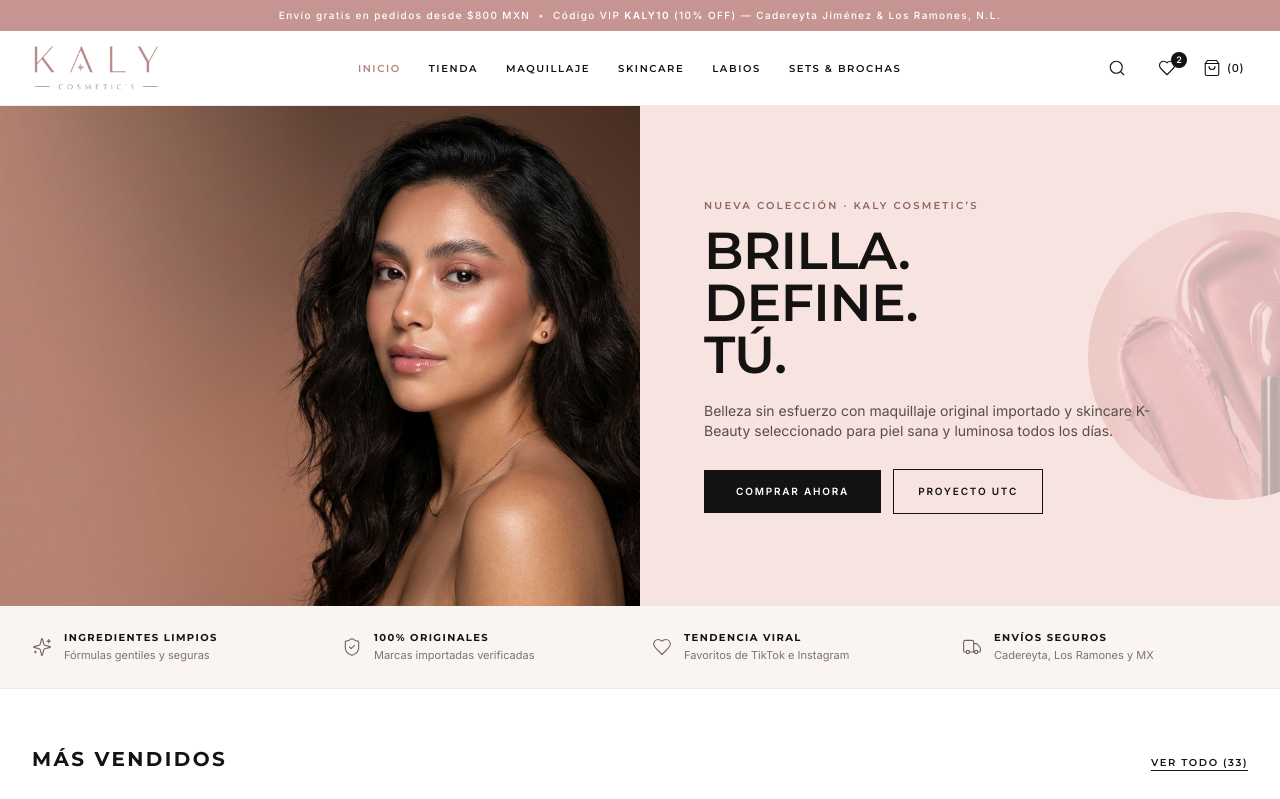
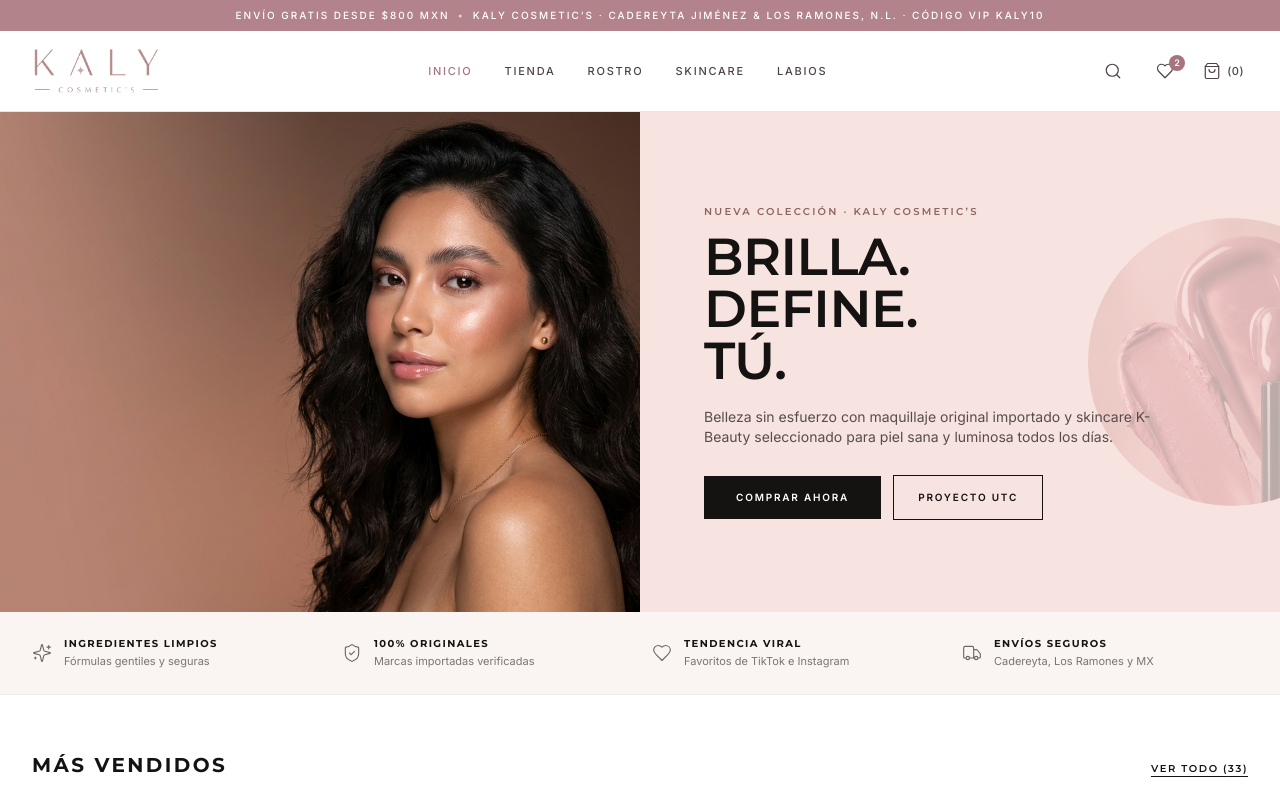
Before and after one commit to meldnmyrz/Kaly-Cosmetics, a React (Vite) app: page / in a window 1280 px wide. Shown: the top 799 px of the page. Built offline with nearby package versions, Linux system fonts and the light colour scheme.

Commit message:
style: restaurar el header anterior

```diff
--- a/src/components/layout/Navbar.tsx
+++ b/src/components/layout/Navbar.tsx
@@ -8,10 +8,9 @@ import { PRODUCTS } from '../../data/products';
 const NAV_LINKS = [
   { to: '/', label: 'Inicio', exact: true },
   { to: '/tienda', label: 'Tienda' },
-  { to: '/tienda?categoria=Rostro', label: 'Maquillaje' },
+  { to: '/tienda?categoria=Rostro', label: 'Rostro' },
   { to: '/tienda?categoria=Skincare', label: 'Skincare' },
   { to: '/tienda?categoria=Labios', label: 'Labios' },
-  { to: '/tienda?categoria=Herramientas', label: 'Sets & Brochas' },
 ];
 
 export const Navbar: React.FC = () => {
@@ -49,24 +48,24 @@ export const Navbar: React.FC = () => {
   };
 
   return (
-    <header className="sticky top-0 z-40 w-full border-b border-[#EFE9E7] bg-white">
-      {/* Lúmé-style Dusty Rose Top Announcement Bar */}
-      <div className="bg-[#C69592] px-4 py-2 text-center text-[10px] font-medium tracking-[0.14em] text-white">
-        Envío gratis en pedidos desde $800 MXN
-        <span className="mx-2 opacity-70">•</span>
+    <header className="sticky top-0 z-40 w-full border-b border-[#F0E3E6] bg-white/95 backdrop-blur-md">
+      {/* Subtle Dusty-Mauve Announcement Strip */}
+      <div className="bg-[#B3838B] px-4 py-2 text-center text-[10px] font-medium uppercase tracking-[0.2em] text-white">
+        <span>Envío gratis desde $800 MXN</span>
+        <span className="mx-2 opacity-60">•</span>
         <span className="hidden sm:inline">
-          Código VIP <strong>KALY10</strong> (10% OFF) — Cadereyta Jiménez & Los Ramones, N.L.
+          Kaly Cosmetic’s · Cadereyta Jiménez & Los Ramones, N.L. · Código VIP KALY10
         </span>
         <span className="sm:hidden">Código VIP: KALY10</span>
       </div>
 
-      {/* Main Pure White Architectural Header */}
-      <div className="mx-auto flex h-[74px] max-w-7xl items-center justify-between px-4 sm:px-6 lg:px-8">
+      {/* Main Clean White Header */}
+      <div className="mx-auto flex h-20 max-w-7xl items-center justify-between px-4 sm:px-6 lg:px-8">
         <div className="flex items-center gap-3">
           <button
             type="button"
             onClick={() => setMobileMenuOpen((prev) => !prev)}
-            className="flex h-9 w-9 items-center justify-center text-[#141312] lg:hidden"
+            className="flex h-9 w-9 items-center justify-center text-[#2A2324] lg:hidden"
             aria-label="Abrir menú de navegación"
           >
             {mobileMenuOpen ? <X className="h-5 w-5" /> : <Menu className="h-5 w-5" />}
@@ -77,8 +76,8 @@ export const Navbar: React.FC = () => {
           </Link>
         </div>
 
-        {/* Center Navigation Links — Crisp Montserrat Uppercase */}
-        <nav className="hidden items-center gap-7 lg:flex" aria-label="Navegación principal">
+        {/* Center Navigation */}
+        <nav className="hidden items-center gap-8 lg:flex" aria-label="Navegación principal">
           {NAV_LINKS.map((link) => {
             const isQueryLink = link.to.includes('?');
             if (isQueryLink) {
@@ -86,7 +85,7 @@ export const Navbar: React.FC = () => {
                 <Link
                   key={link.label}
                   to={link.to}
-                  className="font-display text-[10px] font-semibold uppercase tracking-[0.16em] text-[#141312] transition-colors duration-200 hover:text-[#B5817E]"
+                  className="text-[11px] font-medium uppercase tracking-[0.16em] text-[#4E4244] transition-colors duration-200 hover:text-[#A8747C]"
                 >
                   {link.label}
                 </Link>
@@ -98,10 +97,10 @@ export const Navbar: React.FC = () => {
                 to={link.to}
                 end={link.exact}
                 className={({ isActive }) =>
-                  `font-display text-[10px] font-semibold uppercase tracking-[0.16em] transition-colors duration-200 ${
+                  `text-[11px] font-medium uppercase tracking-[0.16em] transition-colors duration-200 ${
                     isActive
-                      ? 'text-[#B5817E]'
-                      : 'text-[#141312] hover:text-[#B5817E]'
+                      ? 'text-[#A8747C]'
+                      : 'text-[#4E4244] hover:text-[#A8747C]'
                   }`
                 }
               >
@@ -111,30 +110,30 @@ export const Navbar: React.FC = () => {
           })}
         </nav>
 
-        {/* Right Thin Outline Icons */}
-        <div className="flex items-center gap-2 sm:gap-3.5">
+        {/* Right Utility Icons */}
+        <div className="flex items-center gap-2 sm:gap-4">
           <button
             type="button"
             onClick={toggleSearch}
-            className="flex h-9 w-9 items-center justify-center text-[#141312] transition-colors hover:text-[#B5817E]"
+            className="flex h-9 w-9 items-center justify-center text-[#4E4244] transition-colors hover:text-[#A8747C]"
             aria-label="Buscar productos"
           >
             {isSearchOpen ? (
-              <X className="h-[18px] w-[18px]" strokeWidth={1.5} />
+              <X className="h-[18px] w-[18px]" strokeWidth={1.6} />
             ) : (
-              <Search className="h-[18px] w-[18px]" strokeWidth={1.5} />
+              <Search className="h-[18px] w-[18px]" strokeWidth={1.6} />
             )}
           </button>
 
           <button
             type="button"
             onClick={openWishlist}
-            className="relative flex h-9 w-9 items-center justify-center text-[#141312] transition-colors hover:text-[#B5817E]"
+            className="relative flex h-9 w-9 items-center justify-center text-[#4E4244] transition-colors hover:text-[#A8747C]"
             aria-label="Abrir lista de favoritos"
           >
-            <Heart className="h-[18px] w-[18px]" strokeWidth={1.5} />
+            <Heart className="h-[18px] w-[18px]" strokeWidth={1.6} />
             {wishlistCount > 0 && (
-              <span className="absolute -right-0.5 top-0.5 flex h-4 min-w-[16px] items-center justify-center rounded-full bg-[#141312] px-1 text-[9px] font-semibold text-white">
+              <span className="absolute -right-0.5 top-0.5 flex h-4 min-w-[16px] items-center justify-center rounded-full bg-[#A8747C] px-1 text-[9px] font-semibold text-white">
                 {wishlistCount}
               </span>
             )}
@@ -143,10 +142,10 @@ export const Navbar: React.FC = () => {
           <button
             type="button"
             onClick={openCart}
-            className="relative flex h-9 items-center gap-1.5 px-1 text-[#141312] transition-colors hover:text-[#B5817E]"
+            className="relative flex h-9 items-center gap-1.5 px-1 text-[#4E4244] transition-colors hover:text-[#A8747C]"
             aria-label="Abrir bolsa de compras"
           >
-            <ShoppingBag className="h-[18px] w-[18px]" strokeWidth={1.5} />
+            <ShoppingBag className="h-[18px] w-[18px]" strokeWidth={1.6} />
             <span className="text-[11px] font-medium tracking-wider">({cartCount})</span>
           </button>
         </div>
@@ -154,17 +153,17 @@ export const Navbar: React.FC = () => {
 
       {/* Quick Search Bar */}
       {isSearchOpen && (
-        <div className="animate-fade-in border-t border-[#EFE9E7] bg-[#FAF6F4] px-4 py-5">
+        <div className="animate-fade-in border-t border-[#F0E3E6] bg-[#FCF8F9] px-4 py-5">
           <div className="mx-auto max-w-3xl">
             <form onSubmit={handleSearchSubmit} className="flex gap-2">
               <div className="relative flex-1">
-                <Search className="pointer-events-none absolute left-3.5 top-1/2 h-4 w-4 -translate-y-1/2 text-[#6E6663]" />
+                <Search className="pointer-events-none absolute left-3.5 top-1/2 h-4 w-4 -translate-y-1/2 text-[#857578]" />
                 <input
                   type="text"
                   autoFocus
                   value={searchQuery}
                   onChange={(e) => setSearchQuery(e.target.value)}
-                  placeholder="Busca e.l.f., Centella, NYX, Anua, COSRX, Fit Me..."
+                  placeholder="Busca e.l.f., Centella, NYX, gloss, base Fit Me, Airspun..."
                   className="editorial-input pl-10"
                 />
               </div>
@@ -174,7 +173,7 @@ export const Navbar: React.FC = () => {
             </form>
 
             {searchResults.length > 0 && (
-              <div className="mt-4 divide-y divide-[#EFE9E7] border border-[#EFE9E7] bg-white">
+              <div className="mt-4 divide-y divide-[#F0E3E6] rounded-md border border-[#F0E3E6] bg-white">
                 {searchResults.map((item) => (
                   <Link
                     key={item.id}
@@ -183,22 +182,22 @@ export const Navbar: React.FC = () => {
                       closeSearch();
                       setSearchQuery('');
                     }}
-                    className="flex items-center justify-between gap-4 p-3 transition-colors hover:bg-[#FAF6F4]"
+                    className="flex items-center justify-between gap-4 p-3 transition-colors hover:bg-[#FCF8F9]"
                   >
                     <div className="flex items-center gap-3">
                       <img
                         src={item.images[0]}
                         alt={item.name}
-                        className="h-12 w-10 border border-[#EFE9E7] bg-white object-contain p-1"
+                        className="h-12 w-10 rounded-sm border border-[#F0E3E6] bg-white object-contain p-1"
                       />
                       <div>
-                        <p className="font-display text-[10px] font-semibold uppercase tracking-[0.12em] text-[#B5817E]">
+                        <p className="text-[10px] font-medium uppercase tracking-[0.12em] text-[#A8747C]">
                           {item.brand}
                         </p>
-                        <p className="text-sm font-medium text-[#141312]">{item.name}</p>
+                        <p className="text-sm font-medium text-[#2A2324]">{item.name}</p>
                       </div>
                     </div>
-                    <span className="text-sm font-semibold text-[#141312]">
+                    <span className="text-sm font-semibold text-[#2A2324]">
                       ${item.price} MXN
                     </span>
                   </Link>
@@ -211,14 +210,14 @@ export const Navbar: React.FC = () => {
 
       {/* Mobile Drawer */}
       {mobileMenuOpen && (
-        <div className="animate-fade-in border-t border-[#EFE9E7] bg-white px-6 py-6 lg:hidden">
+        <div className="animate-fade-in border-t border-[#F0E3E6] bg-white px-6 py-6 lg:hidden">
           <div className="flex flex-col space-y-4">
             {NAV_LINKS.map((link) => (
               <Link
                 key={link.label}
                 to={link.to}
                 onClick={() => setMobileMenuOpen(false)}
-                className="border-b border-[#F2ECEA] pb-3 font-display text-[11px] font-semibold uppercase tracking-[0.16em] text-[#141312]"
+                className="border-b border-[#F3E7EA] pb-3 text-xs font-medium uppercase tracking-[0.18em] text-[#2A2324]"
               >
                 {link.label}
               </Link>
```
